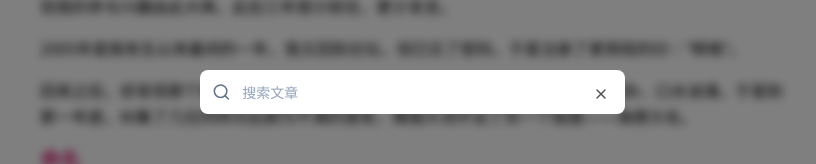
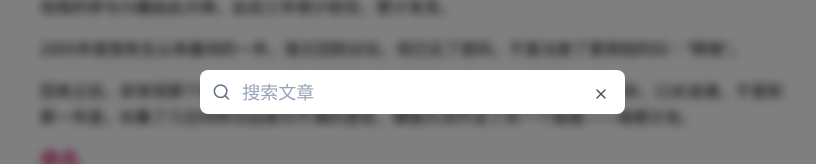
Before and after one commit to BurgerBurglar/head-salon, a Next.js app: page /intro in a window 1280 px wide. Both pictures are taken after a click on the element "搜索文章". Shown: the part 308-472 px from the top of the page, without its empty margins (228-1044 px from the left). Built offline with nearby package versions, Linux system fonts and the light colour scheme.

Commit message:
increase font size in search bar

```diff
--- a/src/components/SearchButton.tsx
+++ b/src/components/SearchButton.tsx
@@ -34,7 +34,7 @@ const SearchButton: React.FC = () => {
           <Search width="1.3em" className="mx-3 text-slate-500" />
           <input
             className="flex h-11 w-full rounded-md bg-transparent
-            py-3 text-sm outline-none
+            py-3 text-lg outline-none
             placeholder:text-slate-400"
             type="text"
             placeholder="搜索文章"
```
